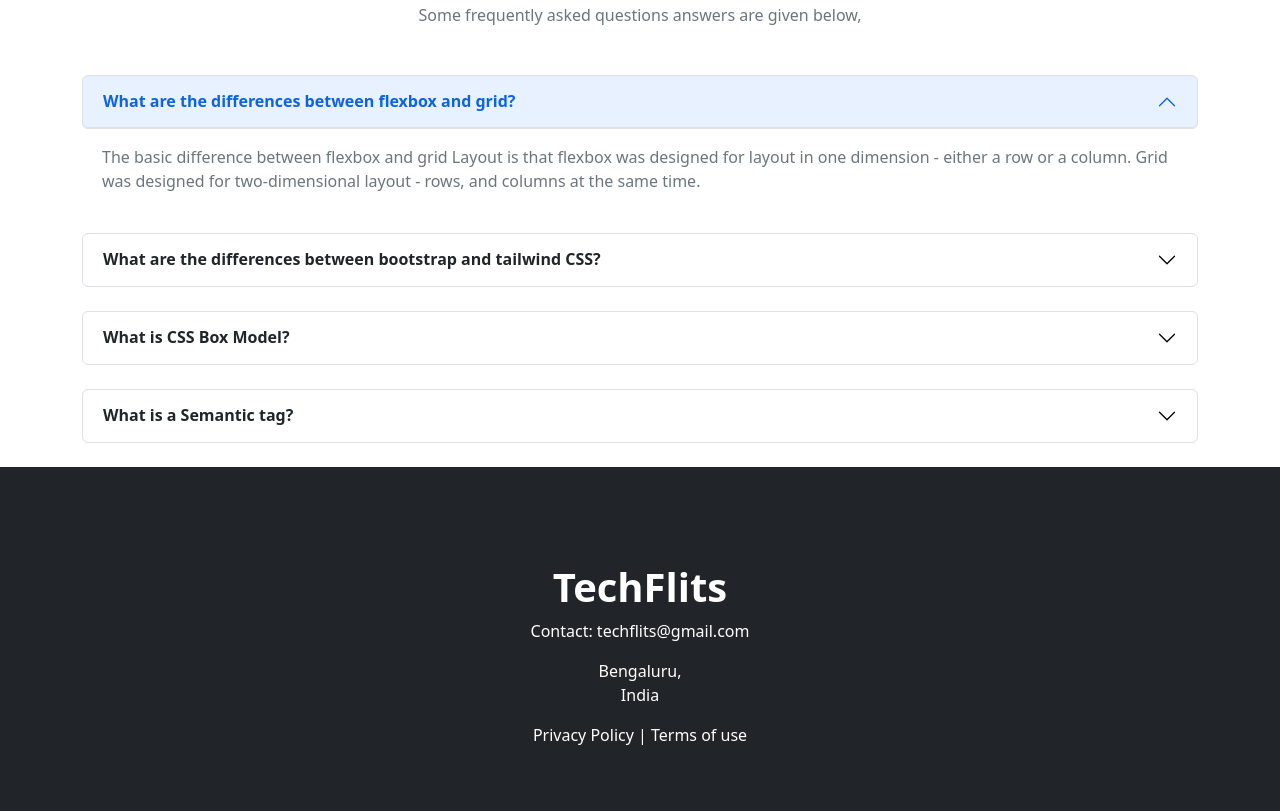
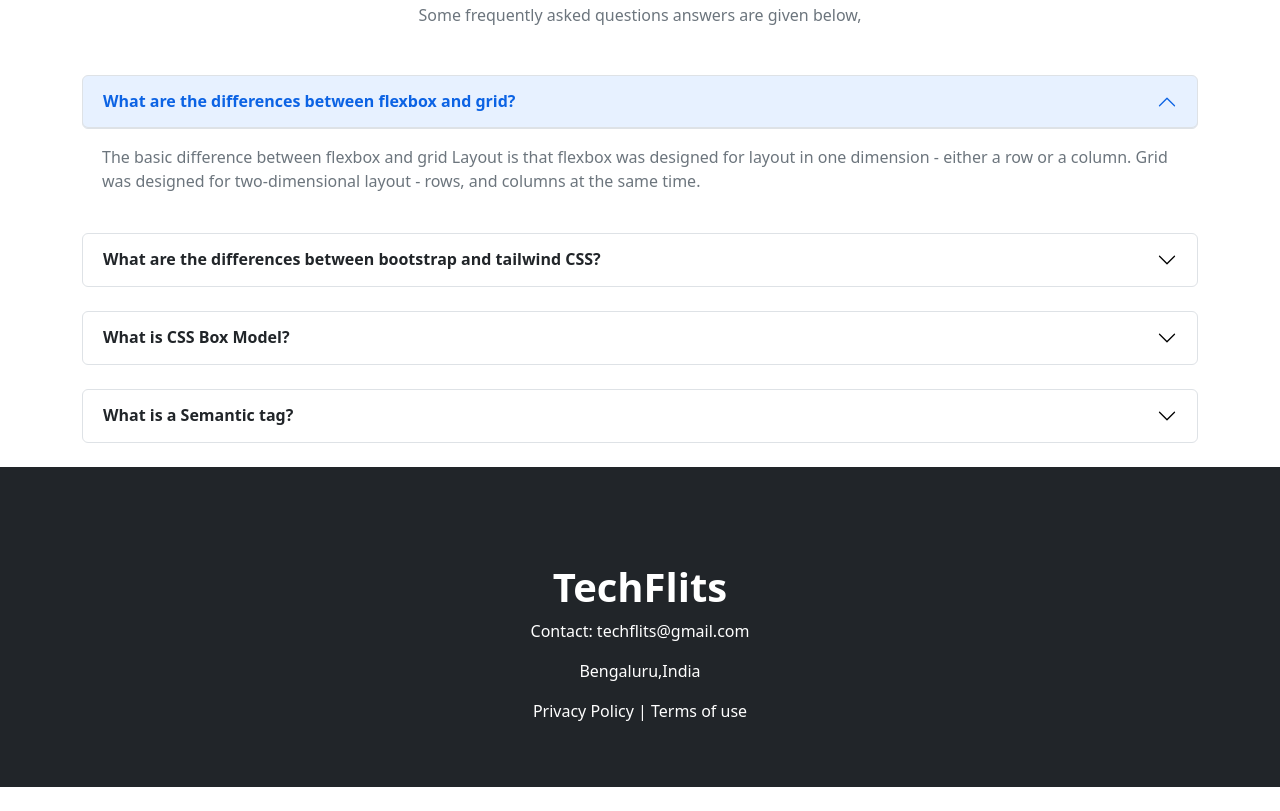
Before and after one commit to TechFlits/Website, a plain HTML site: page index.html in a window 1280 px wide. Shown: the part 2951-3762 px from the top of the page. After the commit the page ends 3738 px from the top, so only its background shows below. Drawn offline with nearby package versions, Linux system fonts and the light colour scheme.

Commit message:
Update index.html

```diff
--- a/index.html
+++ b/index.html
@@ -490,7 +490,7 @@
         <div class="text-white text-center mt-5">
             <h1 class="fw-bold">TechFlits</h1>
             <p>Contact: techflits@gmail.com</p>
-            <p>Bengaluru,<br>India</p>
+            <p>Bengaluru,India</p>
             <p>Privacy Policy | Terms of use</p>
         </div>
         <div class="text-center display-3 mb-1">
```
